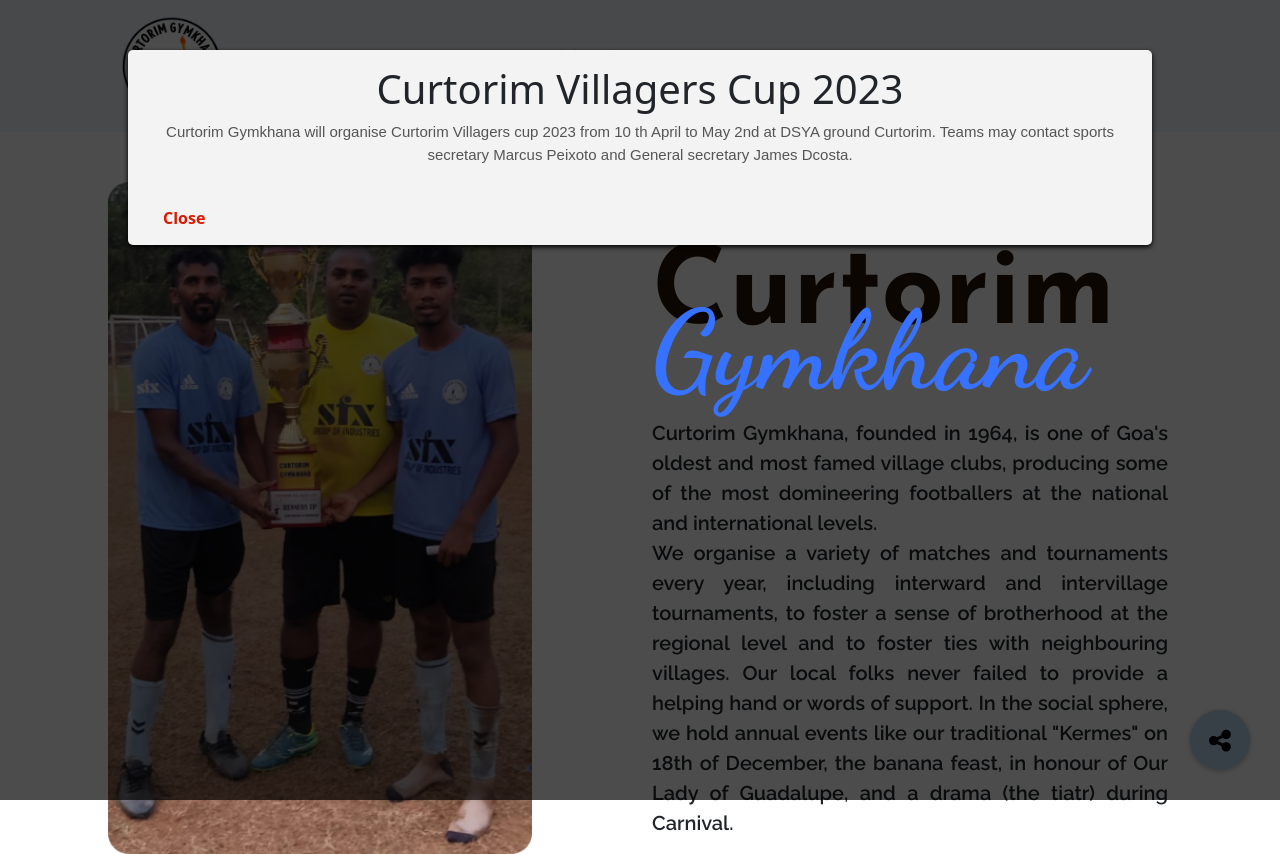
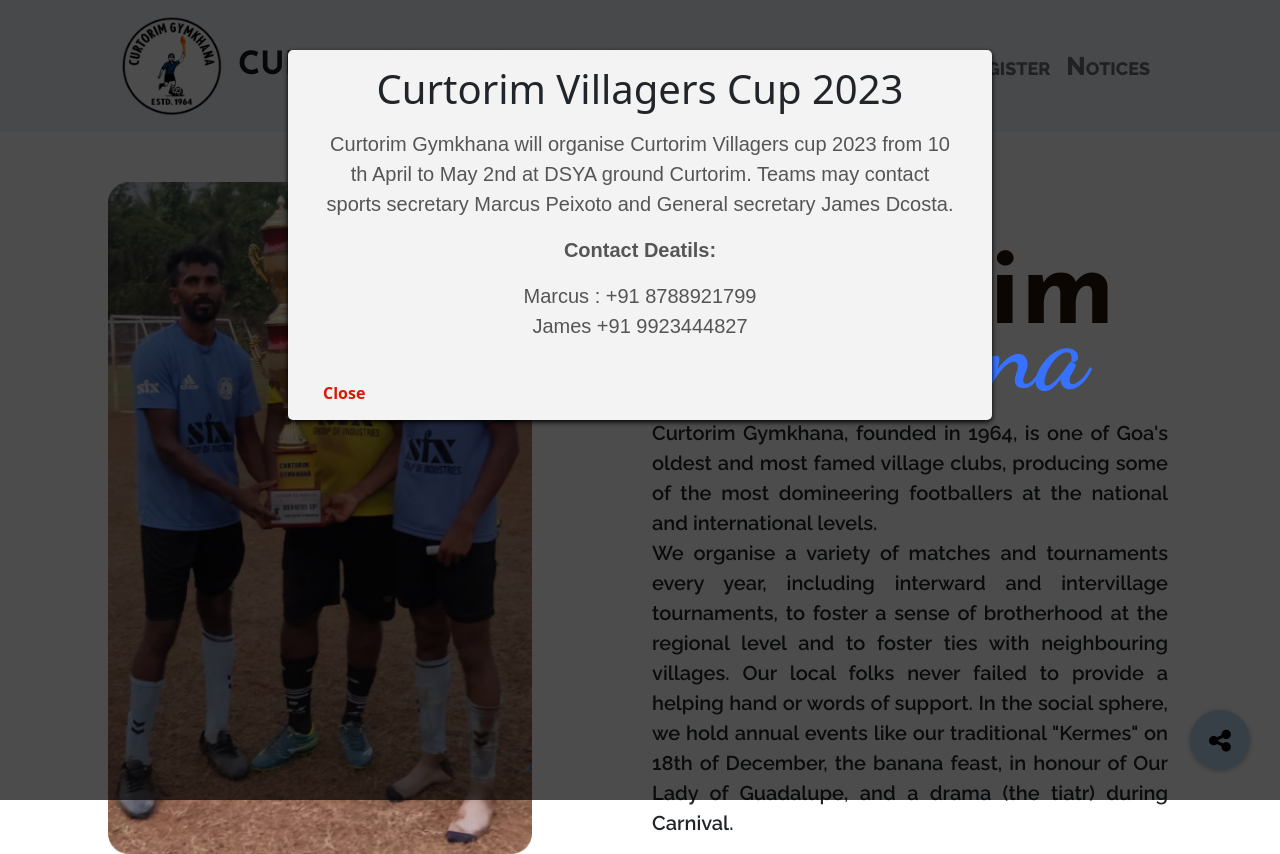
Before and after one commit to GroBasho/curtorimGymkhana, a plain HTML site: page index.html in a window 1280 px wide. Shown: the top 854 px of the page. Drawn offline with nearby package versions, Linux system fonts and the light colour scheme.

Commit message:
Updated PopUp Notice

```diff
--- a/assets/css/styles.css
+++ b/assets/css/styles.css
@@ -27,7 +27,7 @@
   z-index: 101;
 }
 
-#pop-image{
+#pop-image {
   max-width: 98%;
   margin: auto;
   height: 20rem;
@@ -37,7 +37,7 @@
   /* min-width: 600px; */
 
   /* width: 600px; */
-  max-width: 80%;
+  max-width: 55%;
   min-height: 150px;
   margin: 100px auto;
   background: #f3f3f3;
@@ -53,7 +53,7 @@
   clear: both;
   color: #555555;
   /* text-align: justify; */
-  font-size: 15px;
+  font-size: 1.25rem;
   font-family: sans-serif;
 }
 
@@ -293,7 +293,7 @@
     rgba(255, 247, 235, 1) 0%,
     rgba(238, 245, 251, 1) 100%
   );
-  padding: .8rem;
+  padding: 0.8rem;
   border-radius: 10px;
   margin-bottom: 1rem;
 }
--- a/index.html
+++ b/index.html
@@ -16,9 +16,12 @@
       rel="stylesheet"
     />
 
-    <link rel="preconnect" href="https://fonts.googleapis.com">
-<link rel="preconnect" href="https://fonts.gstatic.com" crossorigin>
-<link href="https://fonts.googleapis.com/css2?family=Raleway:wght@700;800;900&display=swap" rel="stylesheet">
+    <link rel="preconnect" href="https://fonts.googleapis.com" />
+    <link rel="preconnect" href="https://fonts.gstatic.com" crossorigin />
+    <link
+      href="https://fonts.googleapis.com/css2?family=Raleway:wght@700;800;900&display=swap"
+      rel="stylesheet"
+    />
 
     <link rel="stylesheet" href="./assets/css/styles.css" />
 
@@ -53,30 +56,50 @@
       crossorigin="anonymous"
     ></script>
     <script src="https://ajax.googleapis.com/ajax/libs/jquery/2.1.3/jquery.min.js"></script>
-    <script type="text/javascript" src="https://code.jquery.com/jquery-1.8.2.js"></script>
+    <script
+      type="text/javascript"
+      src="https://code.jquery.com/jquery-1.8.2.js"
+    ></script>
 
-    <meta name="title" content="Curtorim Gymkhana">
-<meta name="description" content="Curtorim Gymkhana, founded in 1964, is one of Goa's oldest and most famed village clubs, producing some of the most domineering footballers at the national and international levels.">
-<meta name="keywords" content="Curtorim Gymkhana, Curtorim Gymkhana Website, Curtorim, Cultural Events, Our Lady of Guadalupe Curtorim, Curtorim Carnival">
-<meta name="author" content="Curtorim Gymkhana">
-<meta name="robots" content="index, follow">
+    <meta name="title" content="Curtorim Gymkhana" />
+    <meta
+      name="description"
+      content="Curtorim Gymkhana, founded in 1964, is one of Goa's oldest and most famed village clubs, producing some of the most domineering footballers at the national and international levels."
+    />
+    <meta
+      name="keywords"
+      content="Curtorim Gymkhana, Curtorim Gymkhana Website, Curtorim, Cultural Events, Our Lady of Guadalupe Curtorim, Curtorim Carnival"
+    />
+    <meta name="author" content="Curtorim Gymkhana" />
+    <meta name="robots" content="index, follow" />
 
     <title>Curtorim Gymkhana</title>
   </head>
 
   <body>
+    <div class="popup" style="z-index: 11112">
+      <div class="cnt223">
+        <h1 class="text-center">Curtorim Villagers Cup 2023</h1>
+        <div class="" style="text-align: center; margin-top: 1rem;">
+          <p>
+            Curtorim Gymkhana will organise Curtorim Villagers cup 2023 from 10
+            th April to May 2nd at DSYA ground Curtorim. Teams may contact
+            sports secretary Marcus Peixoto and General secretary James Dcosta.
+            <br />
+          </p>
+          <p style="font-weight: bold;">
+            Contact Deatils: </p>
+            <p>
 
-    <div class='popup' style="z-index: 11112">
-      <div class='cnt223'>
-        <h1 class="text-center">Curtorim Villagers Cup 2023</h1>
-          <div class="" style="text-align: center;">
-            <p>Curtorim Gymkhana will organise Curtorim Villagers cup 2023 from 10 th April to May 2nd at DSYA ground Curtorim.
-Teams may contact sports secretary Marcus Peixoto and General secretary James Dcosta.</p>
-<!--             <img src="./assets/images/after/mr3.png" alt="" id="pop-image"> -->
-          </div>
-          <br />
-          <!-- <br /> -->
-          <a href='' id="close" class='close'>Close</a>
+              Marcus : +91 8788921799 <br />
+              James +91 9923444827
+            </p>
+          </p>
+          <!--             <img src="./assets/images/after/mr3.png" alt="" id="pop-image"> -->
+        </div>
+        <br />
+        <!-- <br /> -->
+        <a href="" id="close" class="close">Close</a>
       </div>
     </div>
     <!-- NAVBAR -->
@@ -122,9 +145,7 @@
           class="collapse navbar-collapse justify-content-end"
           id="navbarSupportedContent"
         >
-          <ul
-            class="navbar-nav fw-600 fs-20   raleway-font color-black"
-          >
+          <ul class="navbar-nav fw-600 fs-20 raleway-font color-black">
             <li class="nav-item">
               <a class="nav-link active" aria-current="page" href="#">Home</a>
             </li>
@@ -170,12 +191,12 @@
           Curtorim Gymkhana, founded in 1964, is one of Goa's oldest and most
           famed village clubs, producing some of the most domineering
           footballers at the national and international levels.
-          <br/> We organise a
-          variety of matches and tournaments every year, including interward and
-          intervillage tournaments, to foster a sense of brotherhood at the
-          regional level and to foster ties with neighbouring villages. Our
-          local folks never failed to provide a helping hand or words of
-          support. In the social sphere, we hold annual events like our
+          <br />
+          We organise a variety of matches and tournaments every year, including
+          interward and intervillage tournaments, to foster a sense of
+          brotherhood at the regional level and to foster ties with neighbouring
+          villages. Our local folks never failed to provide a helping hand or
+          words of support. In the social sphere, we hold annual events like our
           traditional "Kermes" on 18th of December, the banana feast, in honour
           of Our Lady of Guadalupe, and a drama (the tiatr) during Carnival.
         </p>
```
